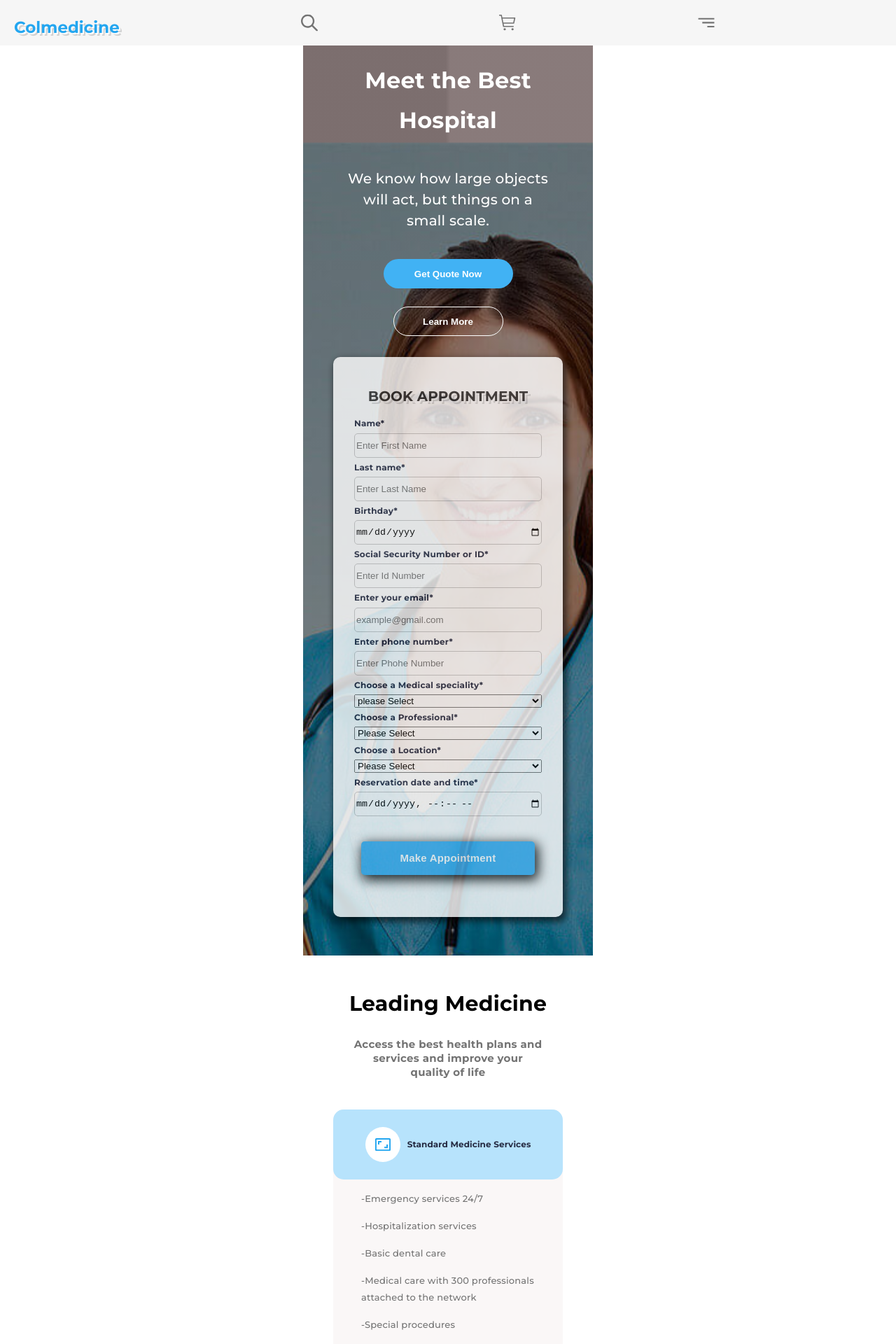
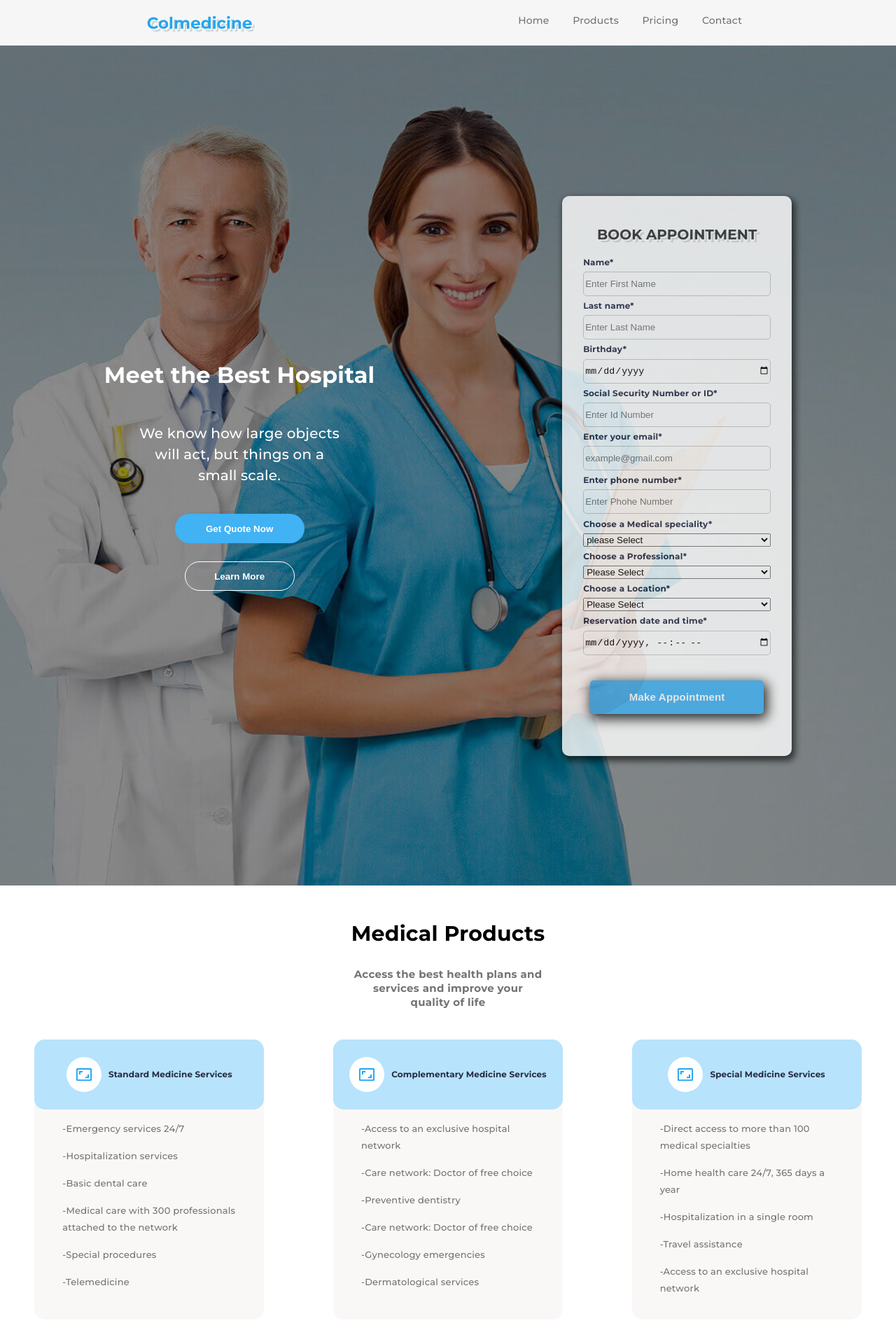
Before and after one commit to hstrejoluna/C1-G5, a Next.js app: page / in a window 1280 px wide. Shown: the top 1920 px of the page at 70% size. Built offline with nearby package versions, Linux system fonts and the light colour scheme.

Commit message:
agregando responsive en desktop

```diff
--- a/components/Cards.js
+++ b/components/Cards.js
@@ -8,10 +8,10 @@ function Cards(props) {
   return (
     <div className={classes.container_general}>
       <div className={classes.container_title}>
-          <h1>Leading Medicine</h1>
+        <h1>Medical Products</h1>
         <p>Access the best health plans and services and improve your quality of life</p>
       </div>
-
+      <div className={classes.responsive_container}>
         <div className={classes.container_card}>
           <div className={classes.container_icon}>
             <Image src={iconcard}alt="icon"width={50}height={50}/>
@@ -56,6 +56,7 @@ function Cards(props) {
           </ul>
       </div>
     </div>
+  </div>
 
   );
 }
--- a/components/Header.js
+++ b/components/Header.js
@@ -12,17 +12,21 @@ function Header(props) {
         <div>
           <h1>Colmedicine</h1>
         </div>
-        <Image src={iconsearch}alt="icon"width={24}height={24}/>
+        <div className={classes.icon_search}>
+          <Image src={iconsearch}alt="icon"width={24}height={24}/>
+        </div>
+        <div className={classes.icon_shopping}>
         <Image src={iconshopping}alt="icon"width={24}height={24}/>
+        </div>
+        <div className={classes.icon_menu}>
         <Image src={iconmenu}alt="icon"width={24}height={24}/>
-        <nav>
-        <ul className={classes.navbar}>
+        </div>
+          <ul className={classes.navbar}>
             <li>Home</li>
             <li>Products</li>
             <li>Pricing</li>
             <li>Contact</li>
           </ul>
-        </nav>
     </div>
   );
 }
--- a/components/Main.js
+++ b/components/Main.js
@@ -9,11 +9,12 @@ function Main(props){
             <div>
                 <h1 className={classes.title}>Meet the Best Hospital</h1>
                 <h4 className={classes.subtitle}>We know how large objects will act, but things on a small scale.</h4>
+                <div className={classes.container_btn}>
+                    <button className={classes.first_btn}>Get Quote Now</button>
+                    <button className={classes.second_btn}>Learn More</button>
+                </div>
             </div>
-            <div className={classes.container_btn}>
-                <button className={classes.first_btn}>Get Quote Now</button>
-                <button className={classes.second_btn}>Learn More</button>
-            </div>
+
             <Form></Form>
         </div>
     );
--- a/components/Plans.js
+++ b/components/Plans.js
@@ -18,9 +18,10 @@ function Plans(props){
                 <h2>Pricing</h2>
                 <p>Access the best health plans and services and improve your quality of life</p>
             </div>
-            <div className={classes.subcontainer}>
-                <h3>{props.info_services.name}</h3>
-                <h5>{props.info_services.slogan}</h5>
+            <div className={classes.container_responsive}>
+                <div className={classes.subcontainer}>
+                    <h3>{props.info_services.name}</h3>
+                    <h5>{props.info_services.slogan}</h5>
                 <div className={classes.container_price}>
                     <h2>{props.info_services.price}</h2>
                     <p className={classes.price}>$</p>
@@ -30,6 +31,7 @@ function Plans(props){
                     { service_list }
                 </div>
                <button className={classes.button_plans}>Get Plan now</button>
+                </div>
             </div>
         </div>
     );
--- a/components/cards.module.css
+++ b/components/cards.module.css
@@ -1,8 +1,9 @@
 .container_general {
+  width: 100%;
   display: flex;
   flex-direction: column;
   align-items: center;
-  height: 1500px;
+  height: 1600px;
   background: rgba(255, 255, 255, 1);
 }
 
@@ -44,7 +45,6 @@
   background-color: rgb(183, 227, 252);
   border-radius: 15px;
 
-
 }
 
 .container_icon h4 {
@@ -56,7 +56,6 @@
   text-align: left;
   color: rgba(37, 43, 66, 1);
   margin-left: 10px;
-
 }
 
 .container_card {
@@ -65,8 +64,8 @@
   border-radius: 15px;
   background: rgb(250, 247, 247);
   margin-top: 20px;
+  margin-bottom: 40px;
   position: relative;
-
 }
 
 .container_card li {
@@ -78,10 +77,45 @@
   color: rgba(115, 115, 115, 1);
   list-style: none;
   margin-top: 15px;
-
 }
 
 .container_card ul {
   padding-right: 40px;
 
 }
+
+@media only screen and (min-width:767px) and (max-width: 1084px){
+  .responsive_container{
+    width: 100%;
+    display:flex;
+    flex-wrap: wrap;
+    flex-direction: row;
+    justify-content: space-around;
+
+  }
+  .container_general{
+    height: 1150px;
+  }
+  .container_card{
+    margin: 20px;
+  }
+
+}
+
+@media only screen and (min-width:1084px) and (max-width: 1500px){
+  .responsive_container{
+    width: 100%;
+    display:flex;
+    flex-wrap: wrap;
+    flex-direction: row;
+    justify-content: space-around;
+
+  }
+  .container_general{
+    height: 750px;
+  }
+  .container_card{
+    margin: 20px;
+  }
+
+}
--- a/components/header.module.css
+++ b/components/header.module.css
@@ -1,9 +1,11 @@
 .container_header{
+  width: 100%;
   display:flex;
-  justify-content: space-between;
+  justify-content: space-around;
+  align-items: center;
   background: rgba(246, 246, 246, 1);
   height: 65px;
-  cursor: pointer;
+
 }
 
 .container_header h1 {
@@ -13,21 +15,28 @@
   text-shadow: 2px 2px 0px #FFFFFF, 4px 4px 0px rgba(0,0,0,0.15);
 }
 
+.container_icons_header{
+  display: flex;
+  justify-content: space-between;
+
+}
+
 .navbar {
-  width: 123px;
-  height: 190px;
-  margin: 65px 0 20px 0px;
+  width: 50px;
+  height: 122px;
+  margin: 187px 0 0px 0px;
   background: rgba(246, 246, 246, 1);
   padding: 0px;
   display: none;
+  flex-direction: column;
 }
 
 .navbar li {
   font-family: 'Montserrat', sans-serif;
-  font-size: 1.7rem;
+  font-size: 0.8rem;
   font-style: normal;
   font-weight: 400;
-  line-height: 45px;
+  line-height: 26px;
   letter-spacing: 0.2px;
   text-align: center;
   list-style: none;
@@ -35,3 +44,39 @@
   cursor: pointer;
 
 }
+
+@media only screen and (min-width:767px) and (max-width: 1500px){
+   .container_header {
+     width: 100%;
+   }
+   .navbar{
+     display: flex;
+     flex-direction: row;
+     justify-content: space-between;
+     height: 34px;
+     width: 350px;
+     margin: 20px 0;
+   }
+
+   .navbar li {
+    font-size: 1.4rem;
+    margin-right: 30px;
+
+   }
+   .icon_search {
+     display:none;
+   }
+   .icon_shopping{
+     display:none;
+   }
+   .icon_menu {
+     display: none;
+   }
+
+
+
+
+
+
+
+}
--- a/components/main.module.css
+++ b/components/main.module.css
@@ -1,9 +1,9 @@
 
 .container {
-    width: 414px;
+    width: 100%;
     display:flex;
     flex-direction: column;
-    justify-content: flex-start;
+    justify-content: center;
     align-items: center;
     height: 1300px;
     margin: 0px auto;
@@ -12,6 +12,7 @@
     background-position: center;
     background-size: cover;
     background-repeat: no-repeat;
+    object-fit: contain;
     padding: 0 15px 0 15px;
 }
 
@@ -41,7 +42,6 @@
 }
 
 .container_btn {
-    width: 200px;
     height: 110px;
     display:flex;
     flex-direction: column;
@@ -73,3 +73,24 @@
     font-weight: 700;
     cursor: pointer;
 }
+
+@media only screen and (min-width:767px) and (max-width: 1500px){
+    .container {
+        background-image:
+        linear-gradient(rgba(0, 0, 0, 0.45), rgba(0, 0, 0, 0.45)),url(../public//assets/cover_desktop.svg);
+        background-position: left;
+        background-size: cover;
+        background-repeat: no-repeat;
+        object-fit:cover;
+        flex-direction: row;
+        justify-content: space-around;
+        height: 1200px;
+
+    }
+
+
+
+
+
+
+}
--- a/components/plans.module.css
+++ b/components/plans.module.css
@@ -1,8 +1,10 @@
 .container_plans{
-    height: 1000px;
+    width: 100%;
+    height: 1150px;
     display:flex;
     flex-direction: column;
     align-items: center;
+    margin-top: 20px;
     background: rgba(250, 250, 250, 1);
 }
 
@@ -150,3 +152,8 @@
     box-shadow: 3px 3px 8px 2px rgba(0,0,0,0.80);
     cursor: pointer;
 }
+
+
+@media only screen and (min-width:767px) and (max-width: 1500px){
+
+  }
--- a/pages/index.js
+++ b/pages/index.js
@@ -4,12 +4,8 @@ import Header from '../components/Header';
 import Cards from '../components/Cards';
 import Footer from '../components/Footer';
 import Form from '../components/Form';
-
-
-
-
-
 import Head from 'next/head'
+import classes from "../components/plans.module.css";
 
 
 function PrincipalPage(props){
@@ -130,7 +126,9 @@ function PrincipalPage(props){
       <Header></Header>
       <Main></Main>
       <Cards></Cards>
+      <div className={classes.container_plans_responsive}>
       {list_plans}
+      </div>
       <Footer></Footer>
 
 
```
Also changed, not shown: public/assets/cover_desktop.svg (added). Lines whose indentation alone changed are shown as unchanged.
